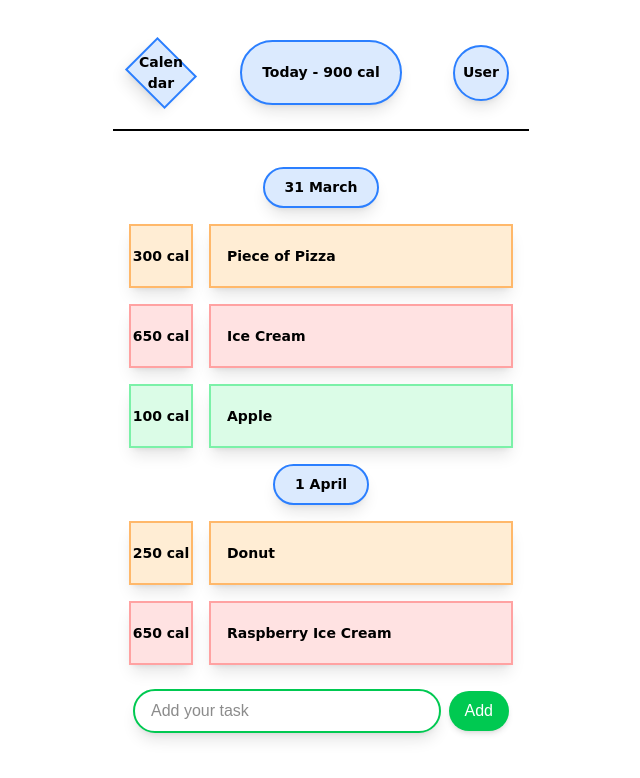
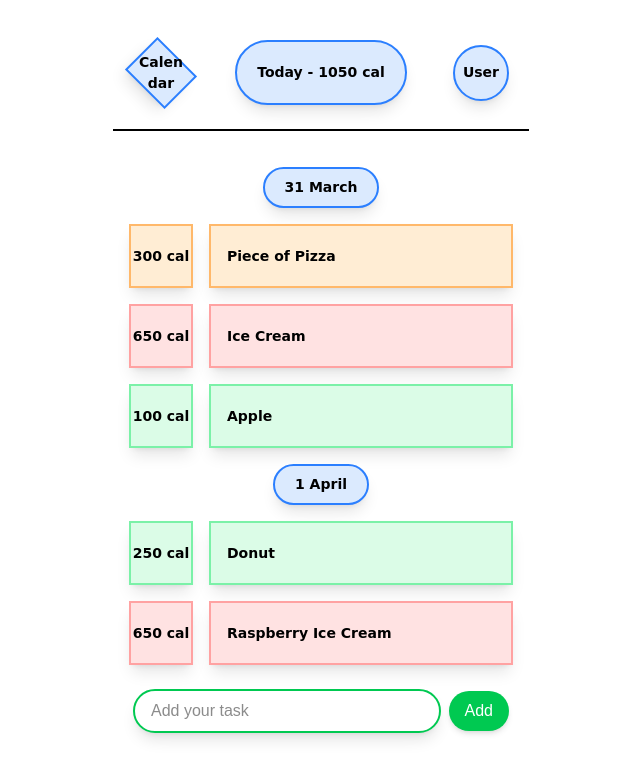
Before and after one commit to tailataila/calorie-track, a Next.js app: page / in a window 1280 px wide. Shown: the top 778 px of the page, without its empty margins (319-959 px from the left). Built offline with nearby package versions, Linux system fonts and the light colour scheme.

Commit message:
getColorClasses added, t changes the color of the bars depending on the calorie

```diff
--- a/src/app/page.js
+++ b/src/app/page.js
@@ -1,21 +1,32 @@
 "use client";
 
-function RectangleBar({ text, bgColor, borderColor }) {
+function getColorClasses(calories) {
+  if (calories < 300) return "bg-green-100 border-green-300";
+  if (calories < 500) return "bg-orange-100 border-orange-300";
+  return "bg-red-100 border-red-300";
+}
+
+function SquareBar({ text }) {
+  const calories = parseInt(text.replace(/\D/g, ""));
+  const colorClasses = getColorClasses(calories);
   return (
     <div
-      className={`flex-1 h-16 ${bgColor} border-2 ${borderColor} text-black shadow-lg mr-4 flex items-center`}
+      className={`w-16 h-16 ${colorClasses} border-2 text-black shadow-lg ml-4 flex items-center justify-center`}
     >
-      <p className="header-text ml-4">{text}</p>
+      <p className="header-text">{text}</p>
     </div>
   );
 }
 
-function SquareBar({ text, bgColor, borderColor }) {
+function RectangleBar({ text, squareText }) {
+  // Use the same calorie value as the square
+  const calories = parseInt(squareText.replace(/\D/g, ""));
+  const colorClasses = getColorClasses(calories);
   return (
     <div
-      className={`w-16 h-16 ${bgColor} border-2 ${borderColor} text-black shadow-lg ml-4 flex items-center justify-center`}
+      className={`flex-1 h-16 ${colorClasses} border-2 text-black shadow-lg mr-4 flex items-center`}
     >
-      <p className="header-text">{text}</p>
+      <p className="header-text ml-4">{text}</p>
     </div>
   );
 }
@@ -31,75 +42,30 @@ function DateBubble({ text }) {
 const foodEntries = [
   {
     date: "2025-03-31",
-    square: {
-      text: "300 cal",
-      bgColor: "bg-orange-100",
-      borderColor: "border-orange-300",
-    },
-    rectangle: {
-      text: "Piece of Pizza",
-      bgColor: "bg-orange-100",
-      borderColor: "border-orange-300",
-    },
+    square: { text: "300 cal" },
+    rectangle: { text: "Piece of Pizza" },
   },
   {
     date: "2025-03-31",
-    square: {
-      text: "650 cal",
-      bgColor: "bg-red-100",
-      borderColor: "border-red-300",
-    },
-    rectangle: {
-      text: "Ice Cream",
-      bgColor: "bg-red-100",
-      borderColor: "border-red-300",
-    },
+    square: { text: "650 cal" },
+    rectangle: { text: "Ice Cream" },
   },
   {
     date: "2025-03-31",
-    square: {
-      text: "100 cal",
-      bgColor: "bg-green-100",
-      borderColor: "border-green-300",
-    },
-    rectangle: {
-      text: "Apple",
-      bgColor: "bg-green-100",
-      borderColor: "border-green-300",
-    },
+    square: { text: "100 cal" },
+    rectangle: { text: "Apple" },
   },
   {
     date: "2025-04-01",
-    square: {
-      text: "250 cal",
-      bgColor: "bg-orange-100",
-      borderColor: "border-orange-300",
-    },
-    rectangle: {
-      text: "Donut",
-      bgColor: "bg-orange-100",
-      borderColor: "border-orange-300",
-    },
+    square: { text: "250 cal" },
+    rectangle: { text: "Donut" },
   },
   {
     date: "2025-04-01",
-    square: {
-      text: "650 cal",
-      bgColor: "bg-red-100",
-      borderColor: "border-red-300",
-    },
-    rectangle: {
-      text: "Raspberry Ice Cream",
-      bgColor: "bg-red-100",
-      borderColor: "border-red-300",
-    },
+    square: { text: "650 cal" },
+    rectangle: { text: "Raspberry Ice Cream" },
   },
 ];
-
-const totalCalories = foodEntries.slice(3, 5).reduce((sum, entry) => {
-  const calories = parseInt(entry.square.text); // "450 cal" → 450
-  return sum + (isNaN(calories) ? 0 : calories);
-}, 0);
 
 export default function Home() {
   return (
@@ -117,7 +83,17 @@ export default function Home() {
             </div>
             {/* Today element */}
             <div className="bg-blue-100 border-2 border-blue-500 text-black px-5 py-5 rounded-full shadow-lg">
-              <p className="header-text">Today - {totalCalories} cal</p>
+              <p className="header-text">
+                Today -{" "}
+                {foodEntries
+                  .slice(0, 3)
+                  .reduce(
+                    (sum, entry) =>
+                      sum + parseInt(entry.square.text.replace(/\D/g, "")),
+                    0
+                  )}{" "}
+                cal
+              </p>
             </div>
             {/* Circle-shaped element */}
             <div className="bg-blue-100 border-2 border-blue-500 text-black w-14 h-14 flex justify-center items-center rounded-full shadow-lg">
@@ -131,21 +107,28 @@ export default function Home() {
           {/* Date */}
           <DateBubble text="31 March" />
 
-          {/* Render all entries */}
+          {/* Render first 3 entries */}
           {foodEntries.slice(0, 3).map((entry, index) => (
             <div key={index} className="flex flex-row gap-4 mt-4 w-full">
-              <SquareBar {...entry.square} />
-              <RectangleBar {...entry.rectangle} />
+              <SquareBar text={entry.square.text} />
+              <RectangleBar
+                text={entry.rectangle.text}
+                squareText={entry.square.text}
+              />
             </div>
           ))}
+
           {/* Date */}
           <DateBubble text="1 April" />
 
-          {/* Remaining entries */}
+          {/* Render remaining entries */}
           {foodEntries.slice(3).map((entry, index) => (
             <div key={index + 3} className="flex flex-row gap-4 mt-4 w-full">
-              <SquareBar {...entry.square} />
-              <RectangleBar {...entry.rectangle} />
+              <SquareBar text={entry.square.text} />
+              <RectangleBar
+                text={entry.rectangle.text}
+                squareText={entry.square.text}
+              />
             </div>
           ))}
         </div>
```
